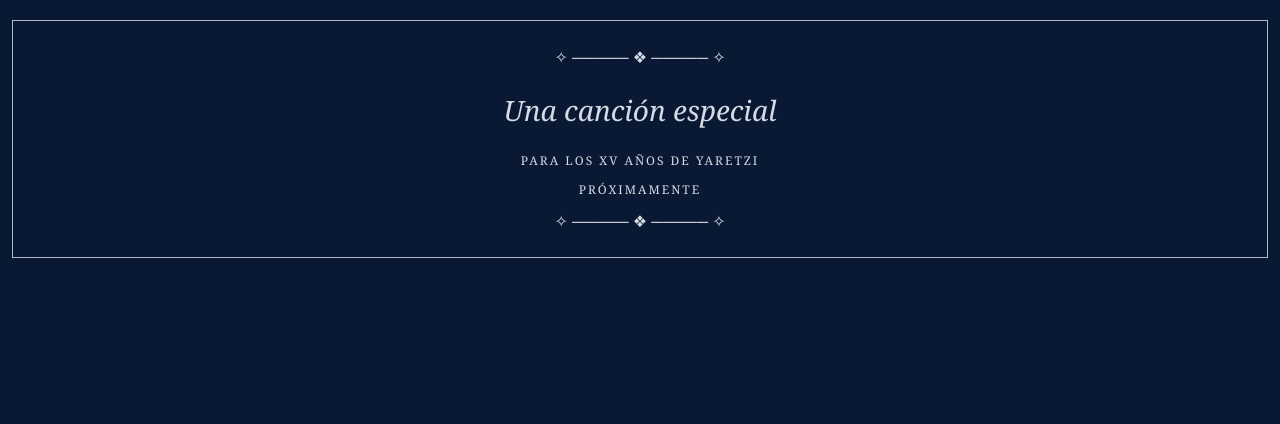
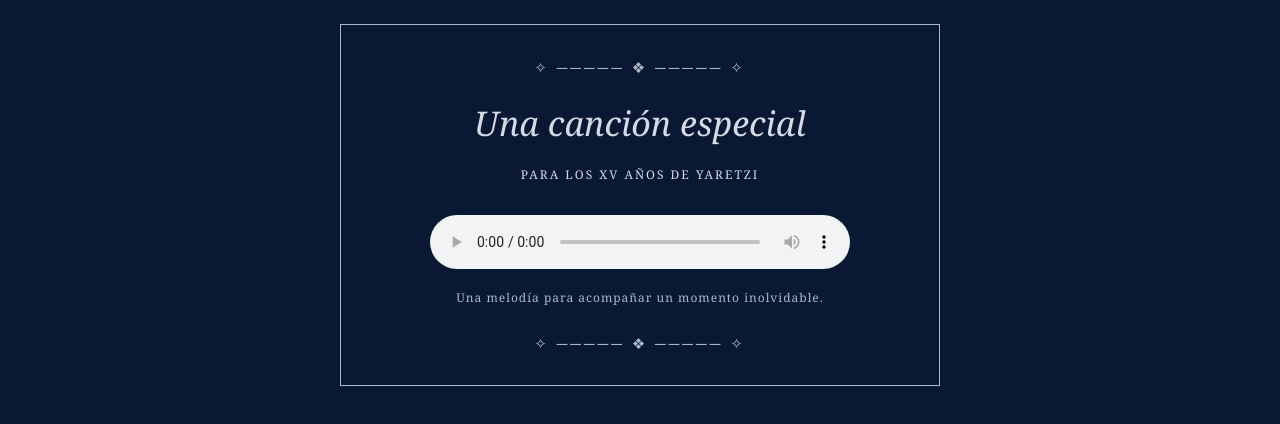
Before and after one commit to yosyyepiz92-cell/jocelyn, a plain HTML site: page index.html in a window 1280 px wide. Drawn offline with Linux system fonts and the light colour scheme.

Commit message:
Update index.html

```diff
--- a/index.html
+++ b/index.html
@@ -1,40 +1,108 @@
-
 <!DOCTYPE html>
 <html lang="es">
 <head>
 <meta charset="UTF-8">
 <meta name="viewport" content="width=device-width, initial-scale=1">
+<meta name="theme-color" content="#0A1933">
+<title>Una canción especial | XV de Yaretzi</title>
+
 <style>
+* {
+  box-sizing: border-box;
+}
+
 body {
   margin: 0;
-  padding: 20px 12px;
+  min-height: 100vh;
+  padding: 24px 14px;
   background: #0A1933;
   color: #D5DAE4;
-  font-family: Georgia, serif;
+  font-family: Georgia, "Times New Roman", serif;
   text-align: center;
+  display: flex;
+  justify-content: center;
+  align-items: flex-start;
 }
+
 .tarjeta {
+  width: 100%;
+  max-width: 600px;
+  margin: 0 auto;
+  padding: 32px 20px;
   border: 1px solid #AEB8C9;
-  padding: 25px 12px;
 }
-h2 {
-  font-size: 28px;
+
+.adornos {
+  color: #AEB8C9;
+  letter-spacing: 3px;
+  font-size: 15px;
+}
+
+h1 {
+  margin: 24px 0 18px;
+  font-size: clamp(26px, 6vw, 34px);
   font-weight: normal;
   font-style: italic;
+  line-height: 1.3;
 }
-p {
+
+.subtitulo {
+  margin: 0;
   font-size: 12px;
+  line-height: 2;
   letter-spacing: 2px;
+}
+
+audio {
+  display: block;
+  width: 100%;
+  max-width: 420px;
+  margin: 28px auto 18px;
+}
+
+.nota {
+  margin: 18px 0 24px;
+  color: #AEB8C9;
+  font-size: 12px;
+  line-height: 1.8;
+  letter-spacing: 1px;
+}
+
+@media (max-width: 380px) {
+  .tarjeta {
+    padding: 26px 14px;
+  }
+
+  .subtitulo {
+    font-size: 11px;
+    letter-spacing: 1.5px;
+  }
 }
 </style>
 </head>
+
 <body>
-<div class="tarjeta">
-  ✧ ───── ❖ ───── ✧
-  <h2>Una canción especial</h2>
-  <p>PARA LOS XV AÑOS DE YARETZI</p>
-  <p>PRÓXIMAMENTE</p>
-  ✧ ───── ❖ ───── ✧
-</div>
+<main class="tarjeta">
+
+  <div class="adornos">✧ ───── ❖ ───── ✧</div>
+
+  <h1>Una canción especial</h1>
+
+  <p class="subtitulo">
+    PARA LOS XV AÑOS DE YARETZI
+  </p>
+
+  <audio controls preload="metadata">
+    <source src="Selena%20-%20Dreaming%20of%20You%20(30th%20Anniversary%20Remastered%202025).mp3" type="audio/mpeg">
+    Tu navegador no puede reproducir este audio.
+  </audio>
+
+  <p class="nota">
+    Una melodía para acompañar un momento inolvidable.
+  </p>
+
+  <div class="adornos">✧ ───── ❖ ───── ✧</div>
+
+</main>
 </body>
 </html>
```
